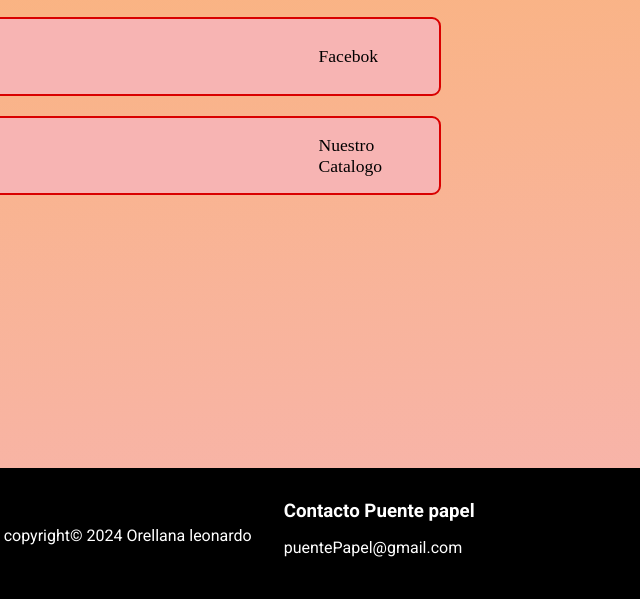
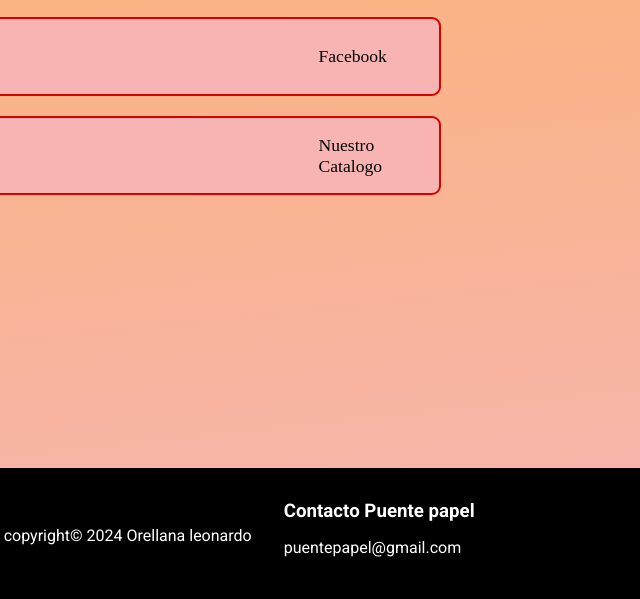
Before and after one commit to leo2143/puente-papel-linktree, a plain HTML site: page index.html in a window 1280 px wide. Shown: the part 541-1140 px from the top of the page, 514-1154 px from the left. Drawn offline with Linux system fonts and the light colour scheme; a web font is replaced by a local one.

Commit message:
fix: naming

```diff
--- a/index.html
+++ b/index.html
@@ -83,7 +83,7 @@
           <h3>Contacto Puente papel</h3>
         </div>
         <div>
-          <p>puentePapel@gmail.com</p>
+          <p>puentepapel@gmail.com</p>
         </div>
       </div>
     </footer>
--- a/main.js
+++ b/main.js
@@ -14,7 +14,7 @@ const socialLinks = [
     },
     {
       href: "https://www.facebook.com/share/oWwg7kxJ1GGEq9Fc",
-      text: "Facebok",
+      text: "Facebook",
       img: `/imagenes/facebook-svgrepo-com.svg`,
       alt: "Facebook Logo",
     },
```
